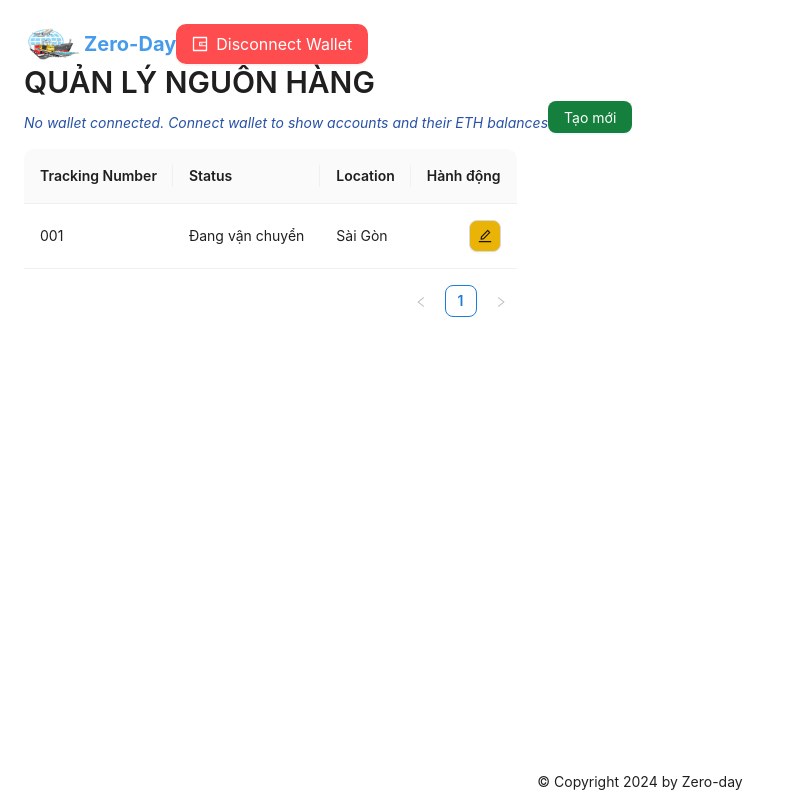
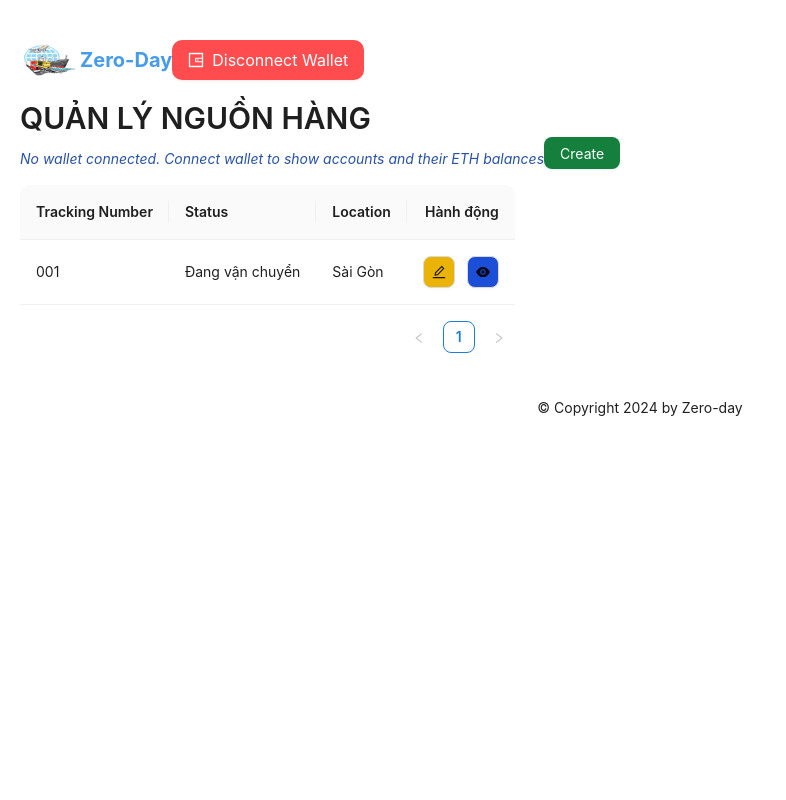
Before and after one commit to nguyenthianhthu0903/zero-day, a React (Create React App) app in the folder Polygon_Logistic/frontend/: page /connect in a window 1280 px wide. Shown: the whole page, without its empty margins (0-786 px from the left). Built offline with nearby package versions, Linux system fonts and the light colour scheme.

Commit message:
add form modal

```diff
--- /dev/null
+++ b/Polygon_Logistic/frontend/src/components/MyModal.tsx
@@ -0,0 +1,50 @@
+import { CloseOutlined } from "@ant-design/icons";
+import { Modal, ModalProps } from "antd";
+import React, { forwardRef, useImperativeHandle, useState } from "react";
+
+export interface ModalRef {
+  openModal: (modalTitle: string, modalContent: React.ReactNode) => void;
+  closeModal: () => void;
+}
+
+const MyModal = forwardRef<ModalRef, ModalProps>((props, ref) => {
+  const [openDrawer, setOpenDrawer] = useState<boolean>(false);
+  const [title, setTitle] = useState<string>("");
+  const [component, setComponent] = useState<React.ReactNode>(null);
+  const openModal = (modalTitle: string, modalContent: React.ReactNode) => {
+    setTitle(modalTitle);
+    setComponent(modalContent);
+    setOpenDrawer(true);
+  };
+  const closeModal = () => {
+    setOpenDrawer(false);
+  };
+  useImperativeHandle(ref, () => ({
+    openModal,
+    closeModal,
+  }));
+  return (
+    <Modal
+      footer={false}
+      closeIcon={false}
+      width={350}
+      open={openDrawer}
+      maskClosable
+    >
+      <div className="flex flex-col h-full justify-start">
+        <div className="flex justify-between items-center">
+          <h6 className="text-xl font-bold py-2">{title}</h6>
+          <CloseOutlined
+            className="cursor-pointer"
+            onClick={() => closeModal()}
+          />
+        </div>
+        <div className="h-full">{component}</div>
+      </div>
+    </Modal>
+  );
+});
+
+MyModal.displayName = "MyModal";
+
+export default MyModal;
--- a/Polygon_Logistic/frontend/src/features/connect-wallet/ConnectWallet.tsx
+++ b/Polygon_Logistic/frontend/src/features/connect-wallet/ConnectWallet.tsx
@@ -1,15 +1,34 @@
-import { Table, Button, Image } from "antd";
-import React from "react";
-import { WalletOutlined, EditOutlined } from "@ant-design/icons";
+import { Table, Button, Image, Modal } from "antd";
+import React, { useRef } from "react";
+import { WalletOutlined, EditOutlined, EyeFilled } from "@ant-design/icons";
+import MyModal, { ModalRef } from "../../components/MyModal";
+import FormOrder from "./FormOrder";
 
 const ConnectWallet: React.FC = (): JSX.Element => {
+  const modalRef = useRef<ModalRef>(null);
   const onEdit = () => {
-    return;
+    modalRef.current?.openModal(
+      "Update Order",
+      <FormOrder onClose={modalRef.current.closeModal} />
+    );
+  };
+  const onWatch = () => {
+    modalRef.current?.openModal(
+      "Watch Order",
+      <FormOrder onClose={modalRef.current.closeModal} isRead={true} />
+    );
+  };
+
+  const onCreate = () => {
+    modalRef.current?.openModal(
+      "Create Order",
+      <FormOrder onClose={modalRef.current.closeModal} />
+    );
   };
   return (
-    <div className="h-full p-6 flex-col justify-items-start">
-      <div className="header-menu flex items-center justify-between">
-        <div className="flex items-center h-full justify-center">
+    <div className="h-full p-5 flex-col justify-items-start gap-4">
+      <div className="header-menu flex items-center justify-between py-5">
+        <div className="flex items-center">
           <Image
             src={require("../../images/logo.png")}
             preview={false}
@@ -35,8 +54,12 @@ const ConnectWallet: React.FC = (): JSX.Element => {
             balances
           </i>
         </div>
-        <Button className="bg-green-700" type="primary">
-          Tạo mới
+        <Button
+          className="bg-green-700"
+          type="primary"
+          onClick={() => onCreate()}
+        >
+          Create
         </Button>
       </div>
       <div className="mt-4">
@@ -63,11 +86,16 @@ const ConnectWallet: React.FC = (): JSX.Element => {
               className: "action-column",
               render: (_, record) => {
                 return (
-                  <div className="flex justify-end">
+                  <div className="flex justify-end gap-3">
                     <Button
                       className="bg-yellow-500"
                       icon={<EditOutlined />}
                       onClick={() => onEdit()}
+                    />
+                    <Button
+                      className="bg-blue-700"
+                      icon={<EyeFilled />}
+                      onClick={() => onWatch()}
                     />
                   </div>
                 );
@@ -83,6 +111,7 @@ const ConnectWallet: React.FC = (): JSX.Element => {
           ]}
         />
       </div>
+      <MyModal ref={modalRef} />
     </div>
   );
 };
--- /dev/null
+++ b/Polygon_Logistic/frontend/src/features/connect-wallet/FormOrder.tsx
@@ -0,0 +1,34 @@
+import { Form, Input, Button } from "antd";
+import React from "react";
+interface Props {
+  isRead?: boolean;
+  onClose: () => void;
+}
+const FormOrder = ({ isRead, onClose }: Props) => {
+  return (
+    <Form layout="vertical" disabled={isRead}>
+      <Form.Item label="Tracking Number">
+        <Input />
+      </Form.Item>
+      <Form.Item label="Status">
+        <Input />
+      </Form.Item>
+      <Form.Item label="Location">
+        <Input />
+      </Form.Item>
+      <Form.Item label="Reciever">
+        <Input />
+      </Form.Item>
+      <div className="grid grid-cols-2 gap-2 pb-6">
+        <Button size="large" onClick={onClose}>
+          Cancel
+        </Button>
+        <Button type="primary" size="large" htmlType="submit">
+          Save
+        </Button>
+      </div>
+    </Form>
+  );
+};
+
+export default FormOrder;
--- a/Polygon_Logistic/frontend/src/index.css
+++ b/Polygon_Logistic/frontend/src/index.css
@@ -15,8 +15,3 @@ code {
   font-family: source-code-pro, Menlo, Monaco, Consolas, 'Courier New',
     monospace;
 }
-
-
-.App .ant-layout{
-  height: 100vh;
-}
```
